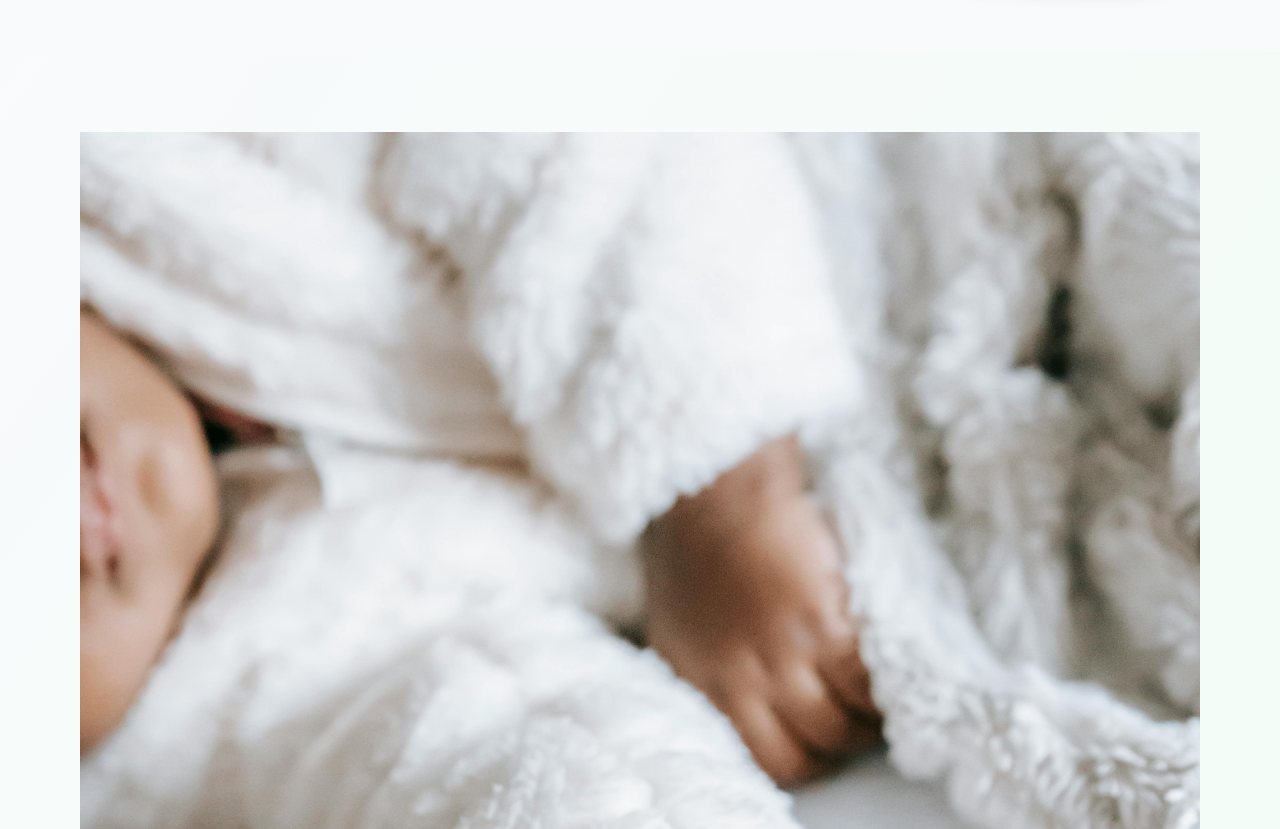
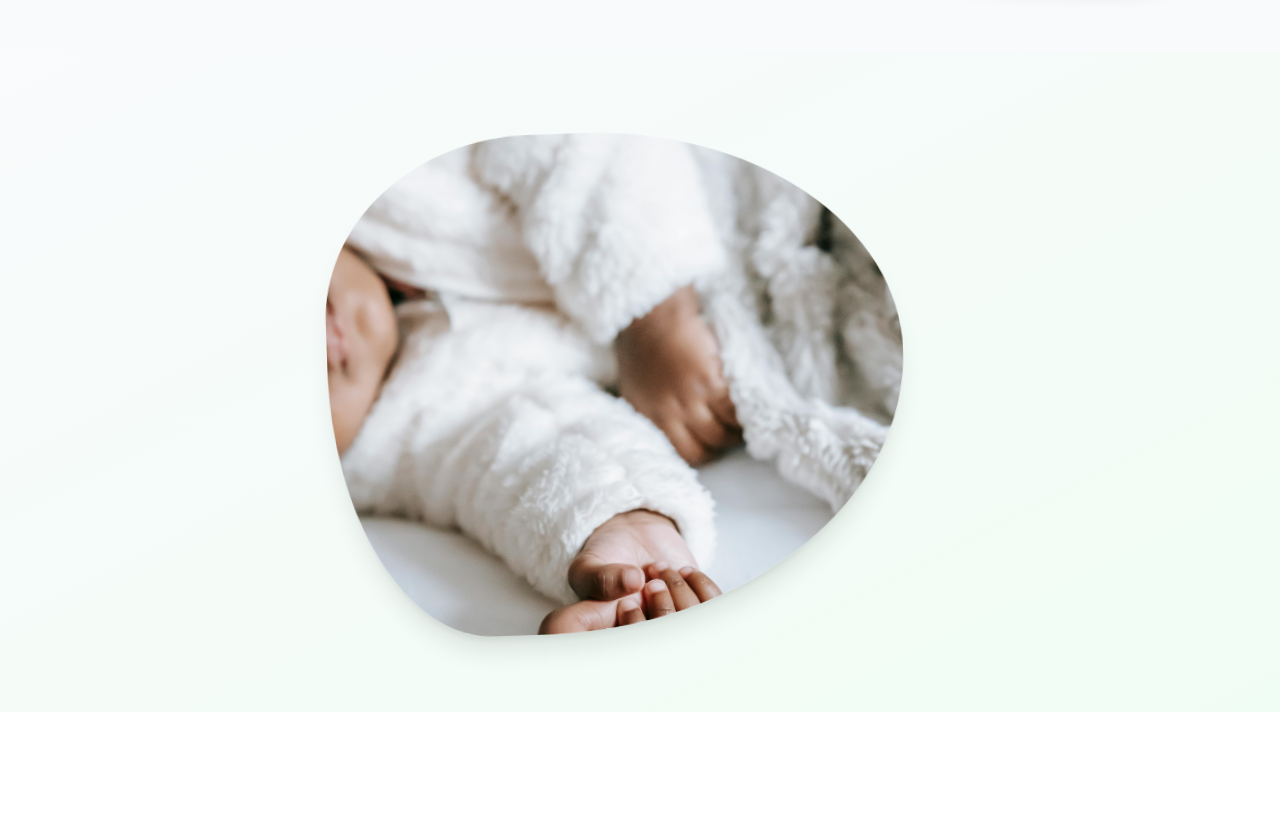
Before and after one commit to pinkx-xlink/tailwindcss-experiment, a React (Vite) app in the folder bank_modern_app/: page / in a window 1280 px wide. Shown: the part 600-1429 px from the top of the page. After the commit the page ends 1312 px from the top, so only its background shows below. Built offline with nearby package versions, Linux system fonts and the light colour scheme.

Commit message:
Add irregularly-shaped border around About image, and add fade-in animation and hover transition to it

```diff
--- a/bank_modern_app/src/components/About.jsx
+++ b/bank_modern_app/src/components/About.jsx
@@ -5,8 +5,15 @@ const About = () => {
     <section id='about' className='relative overflow-hidden bg-gradient-to-br
     from-gray-50 to-green-50 py-12 px-4 sm:py-16 md:py-20 md:px-12
     lg:px-20 flex flex-col lg:flex-row items-center justify-between'>
-        <div className=''>
-            <div className=''>
+        <div className='flex-1 w-full lg:mr-8 xl:mr-12 relative order-2
+        lg:order-1 mt-10 lg:mt-0'>
+            <div className='w-full max-w-md mx-auto lg:max-w-lg xl:max-w-xl
+            h-[300px] sm:h-[350px] md:h-[400px] lg:h-[450px] xl:h-[500px]
+            overflow-hidden shadow-lg md:shadow-xl relative z-10 -rotate-2
+            rounded-[40%_60%_70%_30%/40%_50%_60%_60%] hover:rotate-0
+            transition-transform duration-700'
+            data-aos='fade-right'
+            data-aos-delay='200'>
                 <img src={about} alt="About" />
             </div>
         </div>
```
